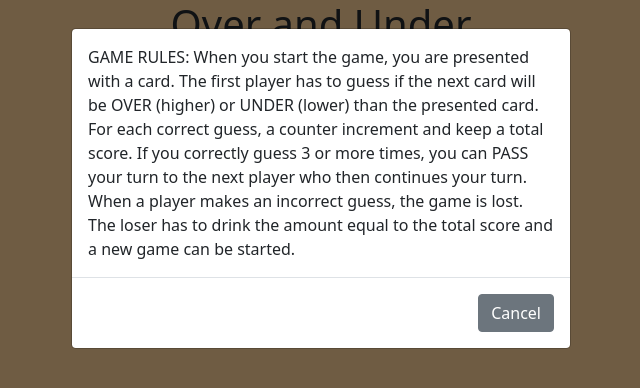
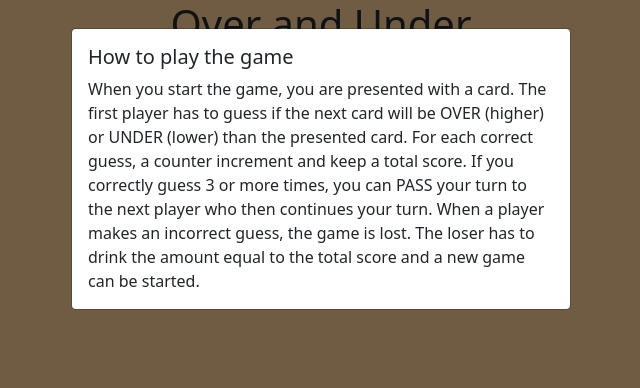
Before and after one commit to Schwencke/dat3sys_EXAM_frontend, a React (Create React App) app: page / in a window 1280 px wide. Both pictures are taken after a click on the button "Rules". Shown: the top 388 px of the page, without its empty margins (319-959 px from the left). Built offline with nearby package versions, Linux system fonts and the light colour scheme.

Commit message:
rules refactoring - rules are now loaded correctly from the rules component and not from multiple places.

```diff
--- a/src/Components/Game.jsx
+++ b/src/Components/Game.jsx
@@ -2,8 +2,8 @@ import Button from "./Button";
 import Card from "./Card";
 import React, { useState, useEffect, useReducer } from "react";
 import Score from "./Score";
-
-import { Modal, Container, } from "react-bootstrap";
+import Rules from "./Rules"
+import { Container, } from "react-bootstrap";
 
 const winOrLose = (value1, prev1, selec) => {
 
@@ -184,31 +184,9 @@ export default function Game({ facade, score, setScore, showRules, setShowRules
         <Button text={"Under"} onClick={dothisunder} />
         <Button disable={disable} onClick={pass} text={passText} />
 
-        <button className="me-2" onClick={() => setShowRules(true)}>
-          ?
-        </button> <br />
+        <button className="me-2" onClick={() => setShowRules(true)}>?</button> <br />
       </div>
-      <Modal show={showRules} >
-        <Modal.Body>
-          GAME RULES:
-          When you start the game, you are presented with a card.
-          The first player has to guess if the next card will be OVER (higher) or UNDER (lower) than the presented card.
-          For each correct guess, a counter increment and keep a total score.
-          If you correctly guess 3 or more times,
-          you can PASS your turn to the next player who then continues your turn.
-          When a player makes an incorrect guess, the game is lost. The loser has to drink the amount equal to the total score and a new game can be started.
-        </Modal.Body>
-
-        <Modal.Footer>
-          <button
-            type="button"
-            class="btn btn-secondary"
-            onClick={() => setShowRules(false)}
-          >
-            Cancel
-          </button>
-        </Modal.Footer>
-      </Modal>
+      <Rules showRules={showRules} setShowRules={setShowRules} />
     </Container>
   );
 }
--- a/src/Components/Rules.js
+++ b/src/Components/Rules.js
@@ -1,33 +1,19 @@
 import Modal from "react-bootstrap/Modal";
 import "bootstrap/dist/css/bootstrap.min.css";
 
-function Rules({ show, setShow }) {
-
-    const reload = () => window.location.reload();
-
+function Rules({ showRules, setShowRules }) {
     return (
-        <>
-            <div
-                className="d-flex align-items-center justify-content-center"
-                style={{ height: "100vh" }}
-            >
-            </div>
-            <Modal show={show} onHide={() => setShow(false)} onExit={reload}  >
-                <Modal.Header closeButton>
-                    <Modal.Title>RULES</Modal.Title>
-                </Modal.Header>
+        <Modal show={showRules} onHide={() => setShowRules(false)}>
             <Modal.Body>
-                    GAME RULES:
+                <h5>How to play the game</h5>
                 When you start the game, you are presented with a card.
                 The first player has to guess if the next card will be OVER (higher) or UNDER (lower) than the presented card.
                 For each correct guess, a counter increment and keep a total score.
-                    If you correctly guess 3 or more times, you can PASS your turn to the next player who then continues your turn. When a player makes an incorrect guess, the game is lost. The loser has to drink the amount equal to the total score and a new game can be started.
+                If you correctly guess 3 or more times,
+                you can PASS your turn to the next player who then continues your turn.
+                When a player makes an incorrect guess, the game is lost. The loser has to drink the amount equal to the total score and a new game can be started.
             </Modal.Body>
-                <Modal.Footer>
-                    <button variant="secondary" onClick={() => setShow(false)}> Close </button>
-                </Modal.Footer>
         </Modal>
-        </>
     )
 }
 
--- a/src/Components/StartScreen.jsx
+++ b/src/Components/StartScreen.jsx
@@ -1,6 +1,7 @@
 import { useHistory } from "react-router-dom"
 import Button from "./Button"
-import { Modal, Container, } from "react-bootstrap";
+import { Container, } from "react-bootstrap";
+import Rules from "./Rules"
 
 export const StartScreen = ({ showRules, setShowRules }) => {
     let history = useHistory()
@@ -16,27 +17,7 @@ export const StartScreen = ({ showRules, setShowRules }) => {
                 <button className="me-2" onClick={() => setShowRules(true)}> Rules </button>
                 <Button text={"Start"} onClick={game} />
             </div>
-            <Modal show={showRules}>
-                <Modal.Body>
-                    GAME RULES:
-                    When you start the game, you are presented with a card.
-                    The first player has to guess if the next card will be OVER (higher) or UNDER (lower) than the presented card.
-                    For each correct guess, a counter increment and keep a total score.
-                    If you correctly guess 3 or more times,
-                    you can PASS your turn to the next player who then continues your turn.
-                    When a player makes an incorrect guess, the game is lost. The loser has to drink the amount equal to the total score and a new game can be started.
-                </Modal.Body>
-
-                <Modal.Footer>
-                    <button
-                        type="button"
-                        class="btn btn-secondary"
-                        onClick={() => setShowRules(false)}
-                    >
-                        Cancel
-                    </button>
-                </Modal.Footer>
-            </Modal>
+            <Rules showRules={showRules} setShowRules={setShowRules} />
         </Container>
     )
 }
```
Lines whose indentation alone changed are shown as unchanged.
